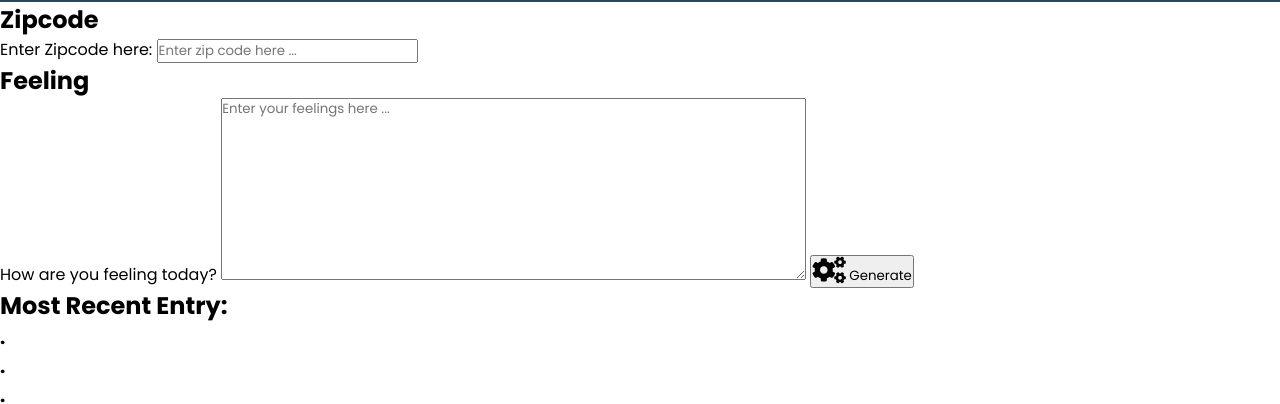
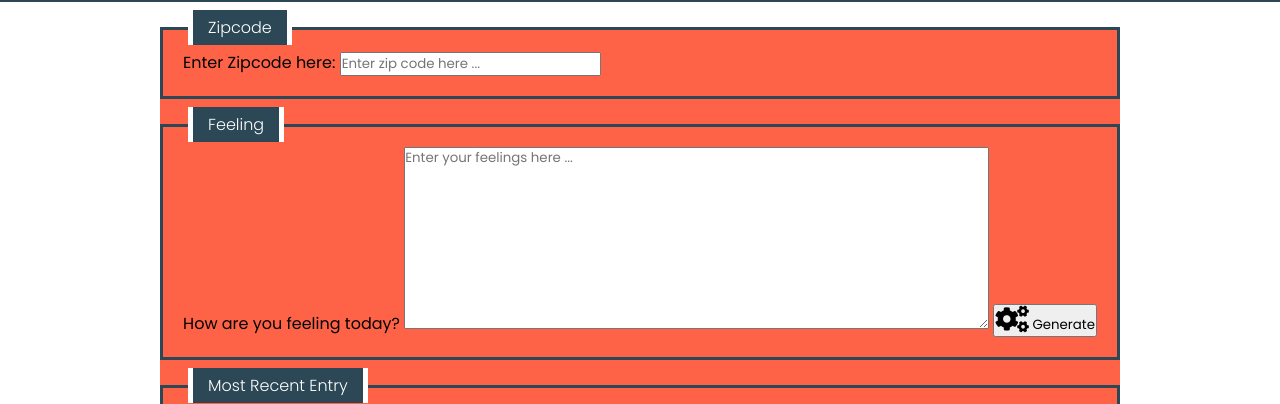
Before and after one commit to ibrahimelmokhtar/js-sample-weather-app, a plain HTML site: page website/index.html in a window 1280 px wide. Shown: the part 78-482 px from the top of the page. Drawn offline with Linux system fonts and the light colour scheme.

Commit message:
Style sections title

```diff
--- a/website/css/styles.css
+++ b/website/css/styles.css
@@ -16,7 +16,9 @@
 header {
     width: 100%;
     height: 10vh;
+
     background-color: #2c4755;
+
     display: flex;
     flex-direction: row;
     align-items: center;
@@ -30,3 +32,47 @@ header h1.headline {
     font-weight: 400;
     text-transform: capitalize;
 }
+
+/* ************************************************************** */
+/* ********************   Zipcode Section   ********************* */
+/* ************************************************************** */
+main {
+    width: fit-content;
+    height: 80vh;
+
+    margin: 0 auto;
+
+    background-color: tomato;
+}
+
+section.section__container {
+    border-color: #2c4755;
+    border-style: solid;
+
+    margin-top: 25px;
+    padding: 20px;
+
+    position: relative;
+}
+
+section h2.section__title {
+    border-color: #ffffff;
+    border-style: none solid;
+
+    background-color: #2c4755;
+    color: #ffffff;
+    padding: 5px 15px;
+
+    font-size: 1em;
+    font-weight: 300;
+    text-transform: capitalize;
+
+    position: absolute;
+    top: -20px;
+    left: 25px;
+}
+
+section.holder,
+section h2.section__title {
+    border-width: 5px;
+}
--- a/website/index.html
+++ b/website/index.html
@@ -30,14 +30,14 @@
     </header>
 
     <!-- Main Application -->
-    <main id="app">
-      <section class="holder zip">
+    <main>
+      <section class="section__container zip">
         <h2 class="section__title">Zipcode</h2>
         <label for="zip">Enter Zipcode here:</label>
         <input type="text" id="zip" placeholder="Enter zip code here ...">
       </section>
 
-      <section class="holder feel">
+      <section class="section__container feel">
         <h2 class="section__title">Feeling</h2>
         <label for="feelings">How are you feeling today?</label>
         <textarea class="myInput" id="feelings" placeholder="Enter your feelings here ..." rows="9" cols="50"></textarea>
@@ -47,8 +47,8 @@
         </button>
       </section>
 
-      <section class="holder entry">
-        <h2 class="section__title">Most Recent Entry:</h2>
+      <section class="section__container entry">
+        <h2 class="section__title">Most Recent Entry</h2>
         <div id="entryHolder">
           <h3 id="date">.</h3>
           <h3 id="temp">.</h3>
```
